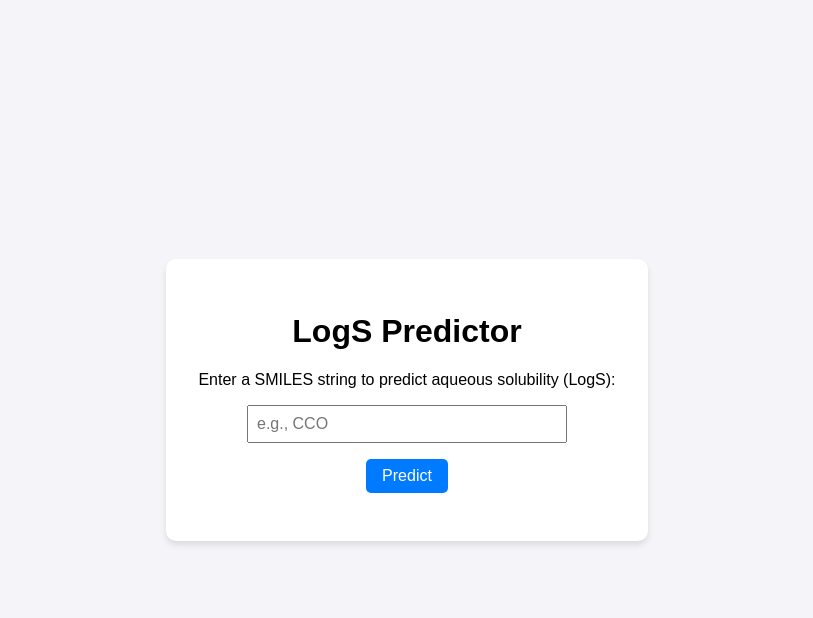
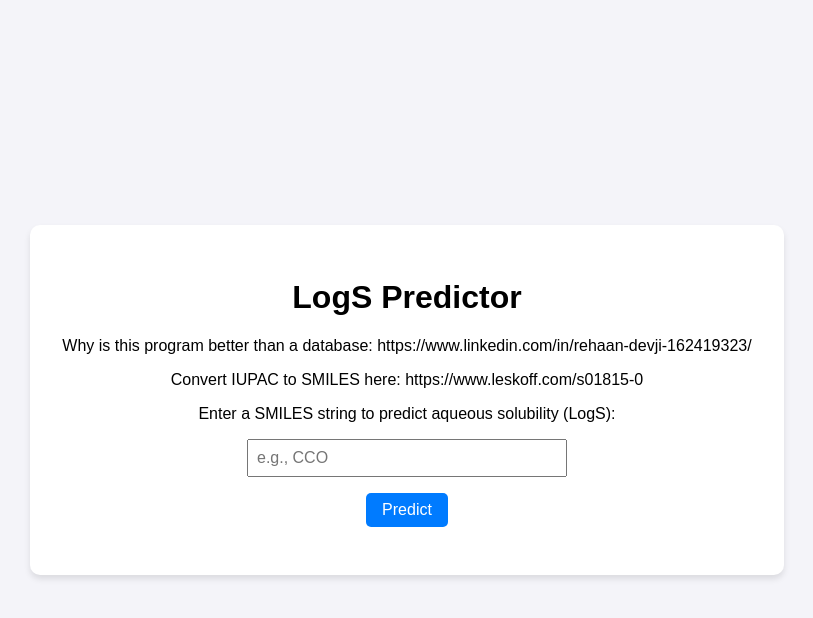
Before and after one commit to CodeViber007/logs-predictor, a Flask app: page / in a window 1280 px wide. Shown: the top 618 px of the page, without its empty margins (233-1046 px from the left). Run offline with Flask 3, Linux system fonts and the light colour scheme.

Commit message:
Update index.html

```diff
--- a/templates/index.html
+++ b/templates/index.html
@@ -48,6 +48,8 @@
 <body>
   <div class="container">
     <h1>LogS Predictor</h1>
+    <p>Why is this program better than a database: https://www.linkedin.com/in/rehaan-devji-162419323/</p>
+    <p>Convert IUPAC to SMILES here: https://www.leskoff.com/s01815-0 <p>
     <p>Enter a SMILES string to predict aqueous solubility (LogS):</p>
     <input type="text" id="smiles" placeholder="e.g., CCO" />
     <br>
```
